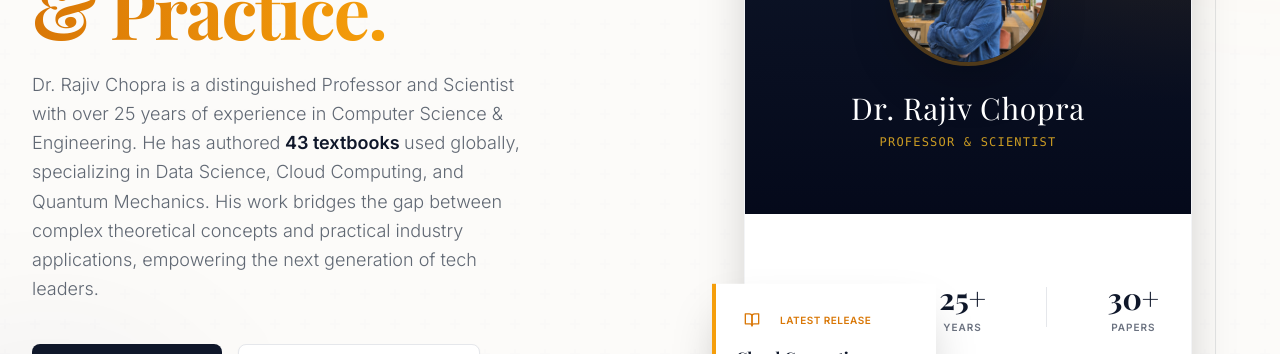
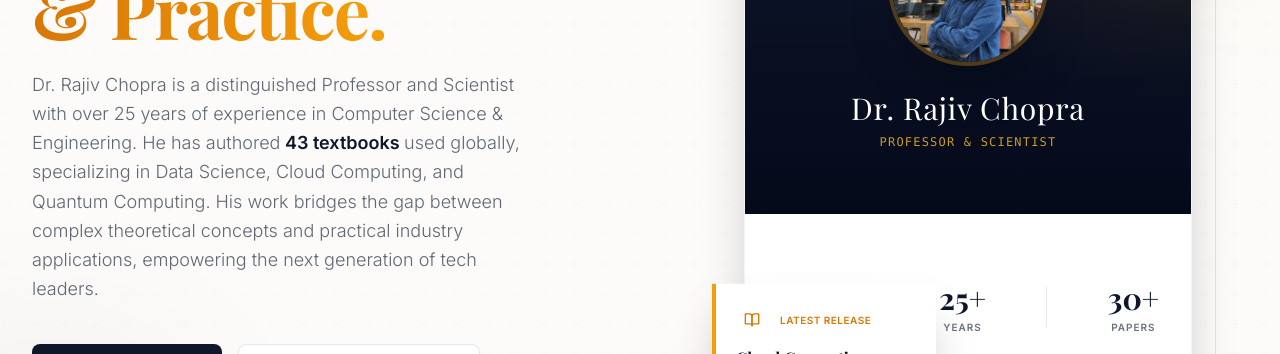
Before and after one commit to rohitsingh-del/Dr.-Rajiv-Chopra, a React (Vite) app: page / in a window 1280 px wide. Shown: the part 371-725 px from the top of the page. Built offline with nearby package versions, Linux system fonts and the light colour scheme; a web font is replaced by a local one.

Commit message:
Update Hero section: replace Quantum Mechanics with Quantum Computing

```diff
--- a/src/App.jsx
+++ b/src/App.jsx
@@ -130,7 +130,7 @@ const Hero = () => (
                     <motion.p variants={fadeInUp} className="text-lg text-navy-800/70 mb-10 max-w-lg leading-relaxed font-light">
                         Dr. Rajiv Chopra is a distinguished Professor and Scientist with over 25 years of experience in Computer Science & Engineering. He has authored
                         <span className="font-semibold text-navy-900"> 43 textbooks </span>
-                        used globally, specializing in Data Science, Cloud Computing, and Quantum Mechanics. His work bridges the gap between complex theoretical concepts and practical industry applications, empowering the next generation of tech leaders.
+                        used globally, specializing in Data Science, Cloud Computing, and Quantum Computing. His work bridges the gap between complex theoretical concepts and practical industry applications, empowering the next generation of tech leaders.
                     </motion.p>
 
                     <motion.div variants={fadeInUp} className="flex flex-wrap gap-4">
```
